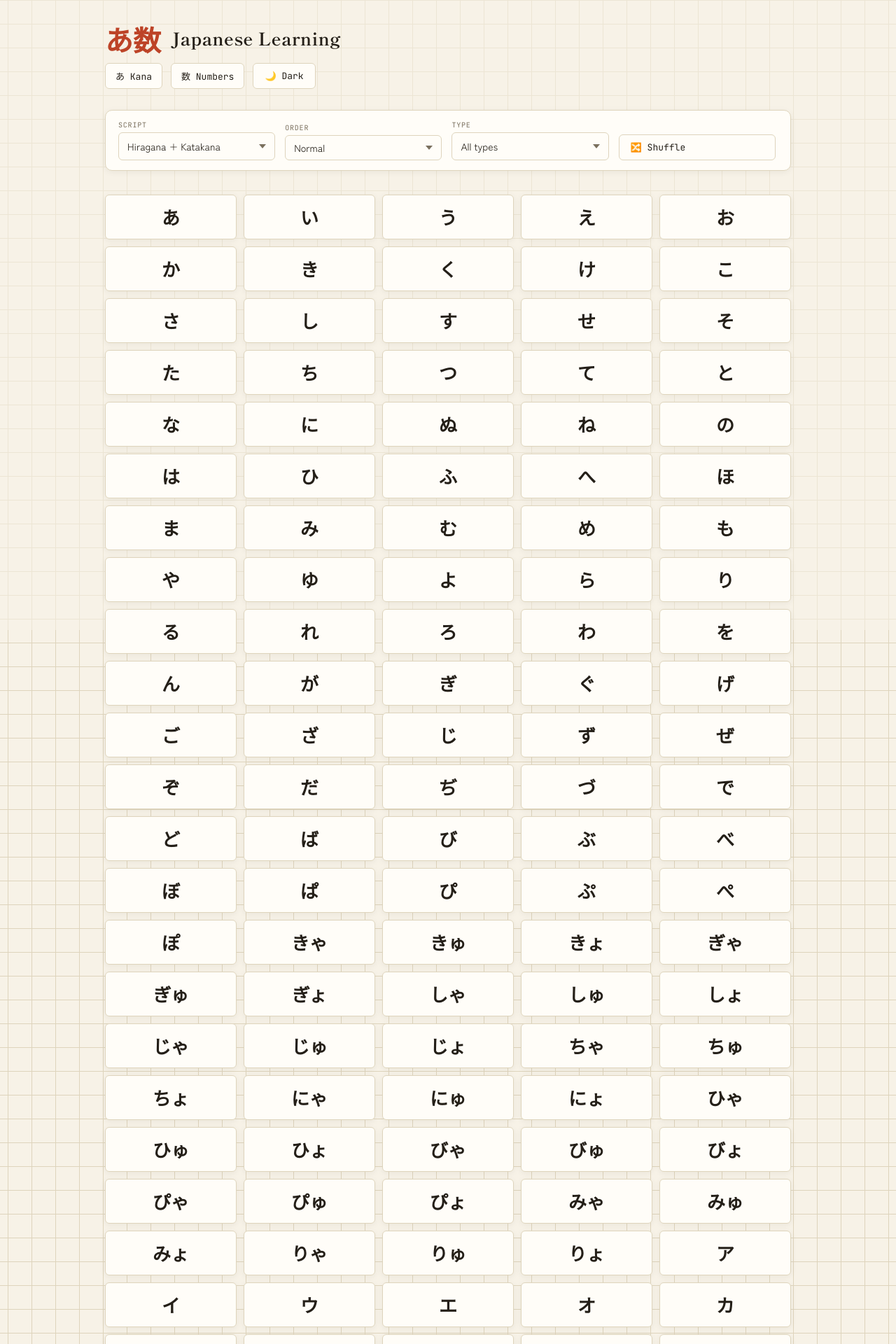
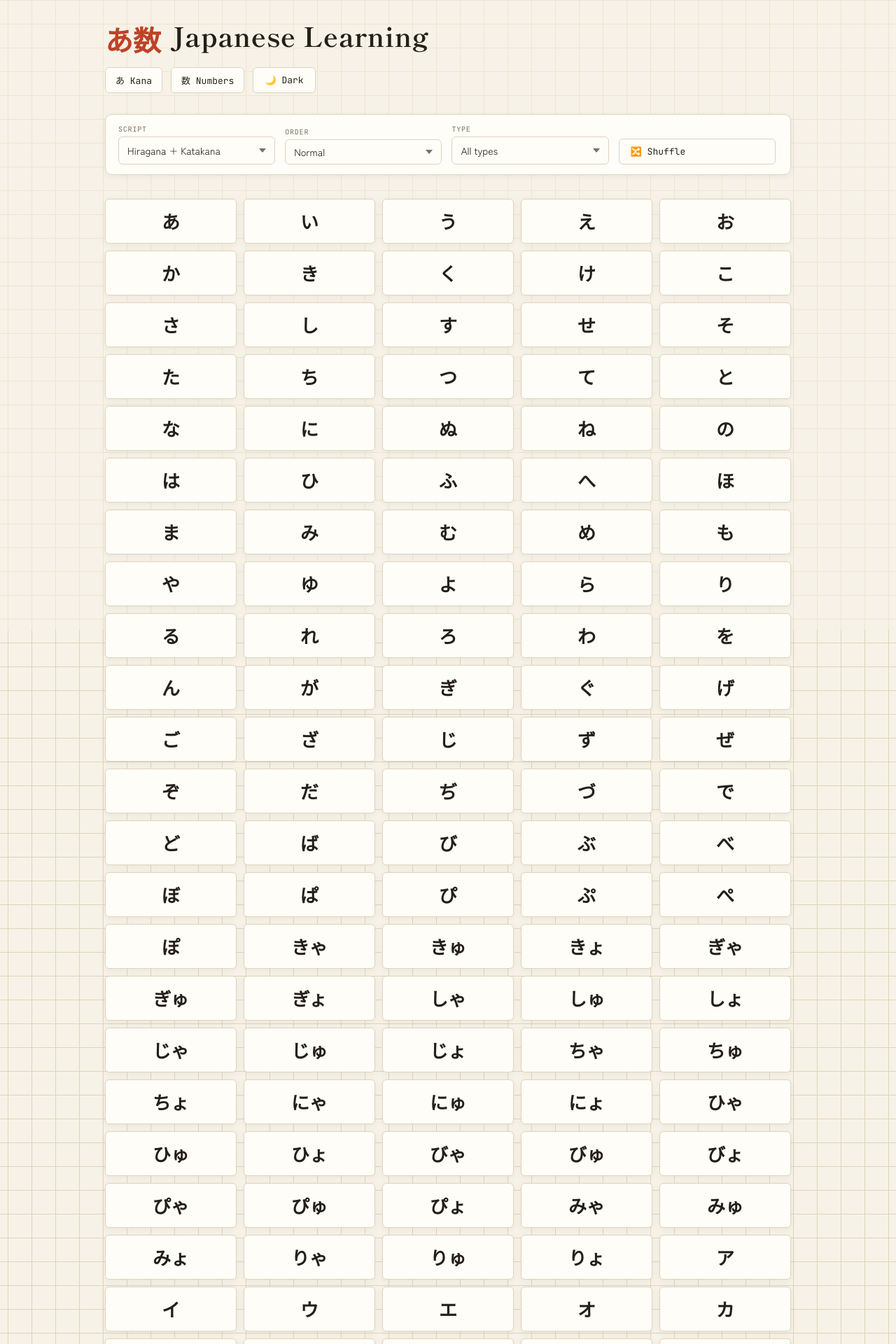
Before and after one commit to najmul-hasan-nirob/japanese-flashcards, a Jekyll site: the page built from index.html, in a window 1280 px wide. Shown: the top 1920 px of the page at 70% size. Built offline with Jekyll 4.4.1, drawn with Linux system fonts in a browser that asks for light colours.

Commit message:
Update style.css

```diff
--- a/css/style.css
+++ b/css/style.css
@@ -85,14 +85,13 @@ body::before{
 
 }
 
-h1{
-
-    font-family:'Shippori Mincho', serif;
-    font-weight:700;
-    font-size:25px;
-    letter-spacing:.02em;
-    margin-bottom:4px;
-
+h1 {
+    font-family: 'Shippori Mincho', serif;
+    font-weight: 700;
+    font-size: 38px;
+    letter-spacing: .02em;
+    margin-bottom: 4px;
+    margin-top: -13px;
 }
 
 .subtitle{
```
